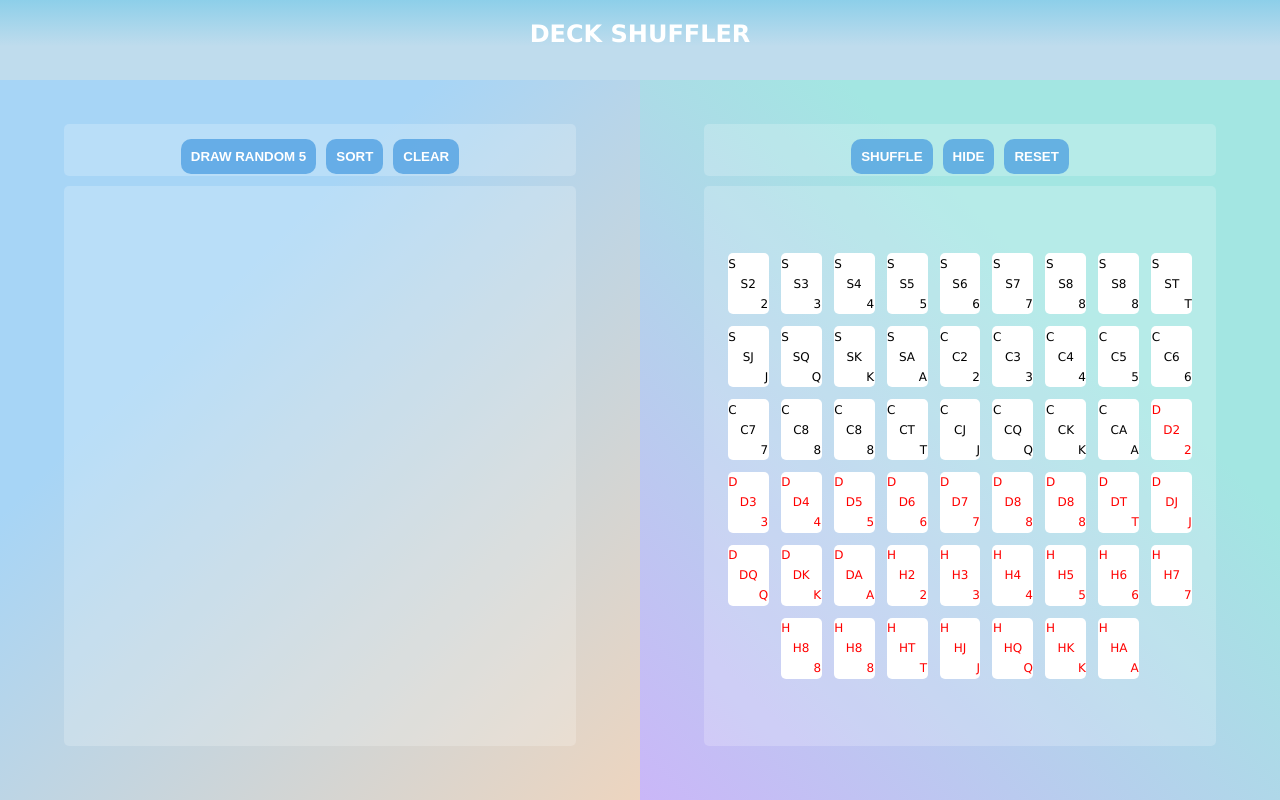
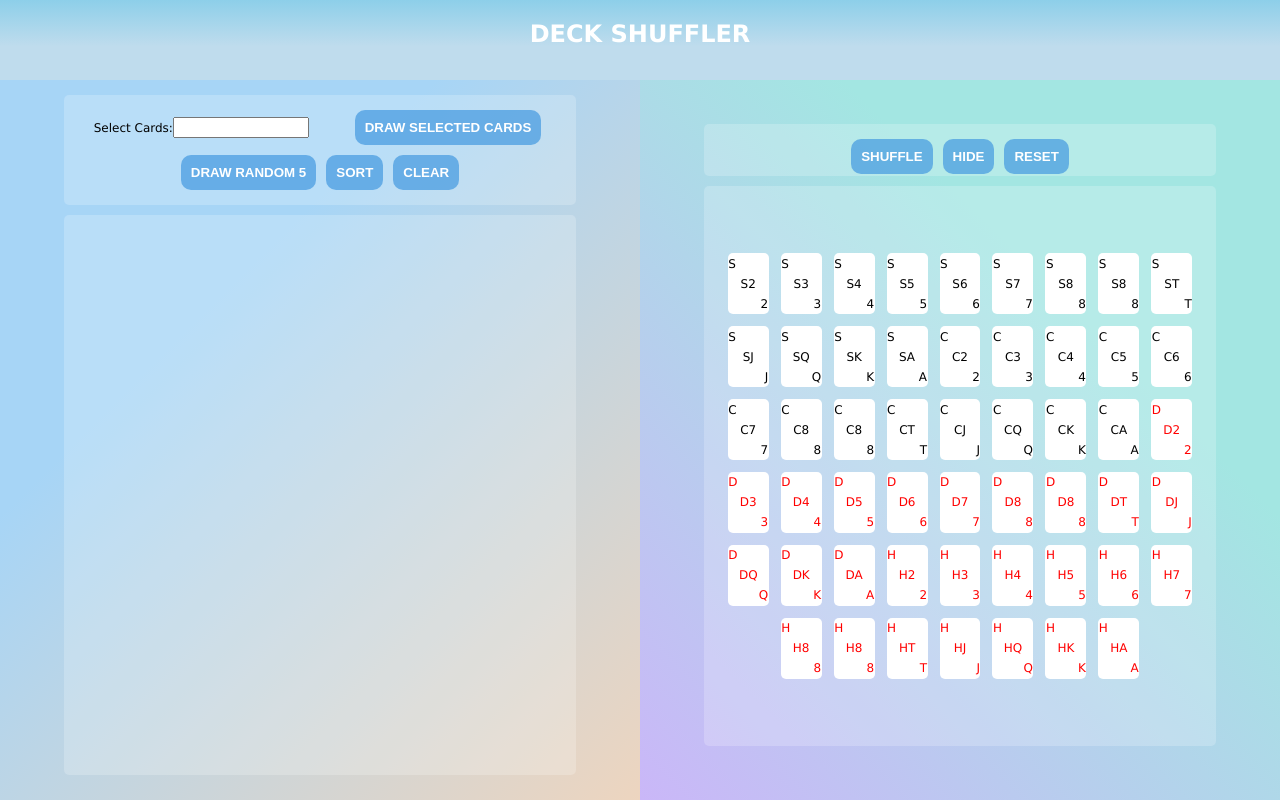
Before and after one commit to evaldas-kalasunas/deck-shuffler, an Angular app: page / in a window 1280 px wide. Built offline with nearby package versions, Linux system fonts and the light colour scheme.

Commit message:
Added draw by selection & removal also subjects for deck setting

```diff
--- a/src/app/deck-ops-handler.service.ts
+++ b/src/app/deck-ops-handler.service.ts
@@ -1,5 +1,6 @@
 import { Injectable } from '@angular/core';
 import { IcardInterface } from './IDeckShufflerInterface';
+import { Subject } from 'rxjs';
 
 @Injectable({
   providedIn: 'root'
@@ -7,10 +8,16 @@ import { IcardInterface } from './IDeckShufflerInterface';
 export class DeckOpsHandlerService {
   public deck: Array<string>
   public deckObj: Array<IcardInterface>
+  public selectedCards: Array<IcardInterface>
+
+  public selectedCardsSubject = new Subject<IcardInterface[]>();
+  public deckSubject = new Subject<IcardInterface[]>();
+  public resetHandSubject = new Subject<Boolean>();
 
   constructor() {
     this.deck = [];
     this.deckObj = [];
+    this.selectedCards = [];
    }
 
    getDeck(): Array<IcardInterface> {
@@ -18,7 +25,14 @@ export class DeckOpsHandlerService {
    }
 
    setDeck(deck): void {
-    this.deck = deck;
+     return this.deckSubject.next(deck)
+   }
+
+   setSelectedCards(selectedCards) {
+    return this.selectedCardsSubject.next(selectedCards);
+   }
+   resetHand(shouldResetHand) {
+    return this.resetHandSubject.next(shouldResetHand);
    }
 
    buildDeck(): Array<IcardInterface> {
--- a/src/app/deck/deck.component.ts
+++ b/src/app/deck/deck.component.ts
@@ -1,4 +1,4 @@
-import { Component, OnInit, ViewChild, ElementRef, AfterViewInit, Renderer2 } from '@angular/core';
+import { Component, OnInit, ViewChild, ElementRef, AfterViewInit, Renderer2} from '@angular/core';
 import { DeckOpsHandlerService } from './../deck-ops-handler.service';
 import { IcardInterface } from './../IDeckShufflerInterface';
 
@@ -15,9 +15,26 @@ export class DeckComponent implements OnInit, AfterViewInit {
   constructor(private renderer: Renderer2, private deckOpsService: DeckOpsHandlerService) {
     this.deckObj = [];
     this.hidden = false;
+
+    this.deckOpsService.selectedCardsSubject.subscribe(selectedCards => {
+      this.deckObj = this.deckObj
+        .filter(({ stringValue: id1, displayValue: key1 }) => !selectedCards
+          .some(({ stringValue: id2, displayValue: key2 }) =>  id2 === id1 && key1 === key2));
+      this.clearDeck();
+      this.deckOpsService.setDeck(this.deckObj);
+      this.generateCards(this.deckObj);
+
+      if (selectedCards.length === 0) {
+        this.clearDeck();
+        this.deckObj = this.deckOpsService.buildDeck();
+        this.deckOpsService.setDeck(this.deckObj);
+        this.generateCards(this.deckObj);
+      }
+    })
    }
 
   @ViewChild('dc',  {static: false}) dc:ElementRef;
+
   ngOnInit() {}
 
   ngAfterViewInit() {
@@ -77,6 +94,7 @@ export class DeckComponent implements OnInit, AfterViewInit {
     this.clearDeck();
     this.deckObj = this.deckOpsService.buildDeck();
     this.deckOpsService.setDeck(this.deckObj);
+    this.deckOpsService.resetHand(true); // to clear hand
     this.generateCards(this.deckObj);
   }
 
--- a/src/app/hand/hand.component.css
+++ b/src/app/hand/hand.component.css
@@ -16,13 +16,14 @@
     margin: 10px;
     background: rgba(255, 255, 255, 0.2);
     display: flex;
-    justify-content: center;
+    flex-wrap: wrap;
+    justify-content: space-evenly;
     align-items: center;
 }
 
 .hand-controls {
     width: 80%;
-    height: 4vh;
+    height: auto;
     border-radius: 5px;
     background: rgba(255, 255, 255, 0.2);
     display: flex;
@@ -30,6 +31,16 @@
     justify-content: center;
     align-items: center;
     padding: 10px 0 10px 0;
+}
+
+.form-controls {
+    width: calc(100%/2);
+    flex-grow:0;
+}
+
+.form-controls input{
+    width: 50%;
+    flex-grow:0;
 }
 
 @media screen and (max-width:990px) {
--- a/src/app/hand/hand.component.html
+++ b/src/app/hand/hand.component.html
@@ -1,10 +1,26 @@
 <div class="hand-side">
     <div class="hand-controls">
-        <button class="deck-shuffler-btn" (click)="handleDraw($event)"> DRAW RANDOM 5 </button>
+        <div class="form-controls" [formGroup]="cardForm">
+            <label>Select Cards:</label>
+            <input
+                type="number"
+                max="52"
+                min="0"
+                step="1"
+                formControlName="numberOfCards"
+                id="selectedCards"
+                name="selectedCards"
+                onKeyDown="return false"
+            />
+        </div>
+        <button class="deck-shuffler-btn" (click)="handleDrawSelected($event)"> DRAW SELECTED CARDS </button>
+        <button class="deck-shuffler-btn" (click)="handleDrawRandom($event)"> DRAW RANDOM 5 </button>
         <button class="deck-shuffler-btn" (click)=handleSort($event)> SORT </button>
         <button class="deck-shuffler-btn" (click)=handleClear($event)> CLEAR </button>
     </div>
     <div class="hand-container" #hc>
         {{showMessage ? 'Please draw cards first!' : null}}
+        {{showSelectedMessage ? 'No cards selected! Either select some or draw random 5.' : null}}
+        {{showNoCardsMessage ? 'No 5 cards left to draw, please reset deck or draw by selection!' : null}}
     </div>
 </div>
--- a/src/app/hand/hand.component.ts
+++ b/src/app/hand/hand.component.ts
@@ -1,6 +1,7 @@
-import { Component, OnInit, ViewChild, ElementRef, Renderer2 } from '@angular/core';
+import { Component, OnInit, ViewChild, ElementRef, Renderer2, Output, EventEmitter, AfterViewInit, OnChanges, DoCheck } from '@angular/core';
 import { DeckOpsHandlerService } from './../deck-ops-handler.service';
 import { IcardInterface } from '../IDeckShufflerInterface';
+import { FormControl, FormGroup, FormBuilder } from '@angular/forms';
 
 @Component({
   selector: 'app-hand',
@@ -12,46 +13,82 @@ export class HandComponent implements OnInit {
   public localDeck: Array<IcardInterface>
   public drawnCards: Array<IcardInterface>
   public showMessage: Boolean
+  public showSelectedMessage: Boolean
+  public showNoCardsMessage: Boolean
+  public cardForm: FormGroup
+  public numberOfCards = new FormControl('');
+  public selectedCardNumber: Number
 
   @ViewChild('hc',  {static: false}) hc:ElementRef;
+  // @Output() updatedDeck = new EventEmitter<IcardInterface[]> ();
 
-  constructor(private renderer: Renderer2,private deckOpsService: DeckOpsHandlerService) {
+  constructor(private renderer: Renderer2,private deckOpsService: DeckOpsHandlerService, private formBuilder: FormBuilder) {
     this.drawnCards = [];
     this.showMessage = false;
+    this.showSelectedMessage = false;
+    this.showNoCardsMessage = false;
+    this.selectedCardNumber = 0;
+
+    this.deckOpsService.deckSubject.subscribe(deck => {
+      this.localDeck = deck;
+    })
    }
 
   ngOnInit() {
+    this.cardForm = this.formBuilder.group({
+      numberOfCards: [this.numberOfCards]
+    })
   }
 
   handleDrawRandom(event) {
     this.showMessage = false;
+    this.showSelectedMessage = false
     this.drawnCards = [];
     this.clearHand();
-    this.localDeck = this.deckOpsService.getDeck();
+    this.helperHandleDraw(5, event);
+  }
 
-    let n = 5;
-    let result = new Array(n),
+  handleDrawSelected(event) {
+    const selectedCards = this.cardForm.controls['numberOfCards'].value;
+
+    this.showMessage = false;
+    this.drawnCards = [];
+    this.clearHand();
+    if (Object.keys(selectedCards).length > 0 || selectedCards === 0) { // when cards not selected input is obj, once selected = value
+      this.showSelectedMessage = true
+    } else {
+      this.showSelectedMessage = false
+      this.helperHandleDraw(selectedCards, event);
+    }
+  }
+
+  helperHandleDraw(numOfCards=5, event) {
+
+    let result = new Array(numOfCards),
       len = this.localDeck.length,
       taken = new Array(len);
-      if (n > len) {
+      if (numOfCards > len) {
+        this.showNoCardsMessage = true;
         throw new RangeError("More elements taken than available");
       }
-      while(n--) {
+      this.showNoCardsMessage = false;
+      while(numOfCards--) {
         const x = Math.floor(Math.random() * len);
-        result[n] = this.localDeck[x in taken ? taken[x] : x];
+        result[numOfCards] = this.localDeck[x in taken ? taken[x] : x];
         taken[x] = --len in taken ? taken[len] : len;
       }
       this.drawnCards = result;
+      this.deckOpsService.setSelectedCards(this.drawnCards)
+
       this.generateCards(result);
-  }
-
-  handleDrawSelected(event) {
 
   }
 
   handleClear(event) {
     this.showMessage = false;
+    this.showNoCardsMessage = false;
     this.drawnCards = [];
+    this.deckOpsService.setSelectedCards(this.drawnCards);
     this.clearHand();
   }
 
```
Also changed, not shown: src/app/app.module.ts (+7 -2 lines).
